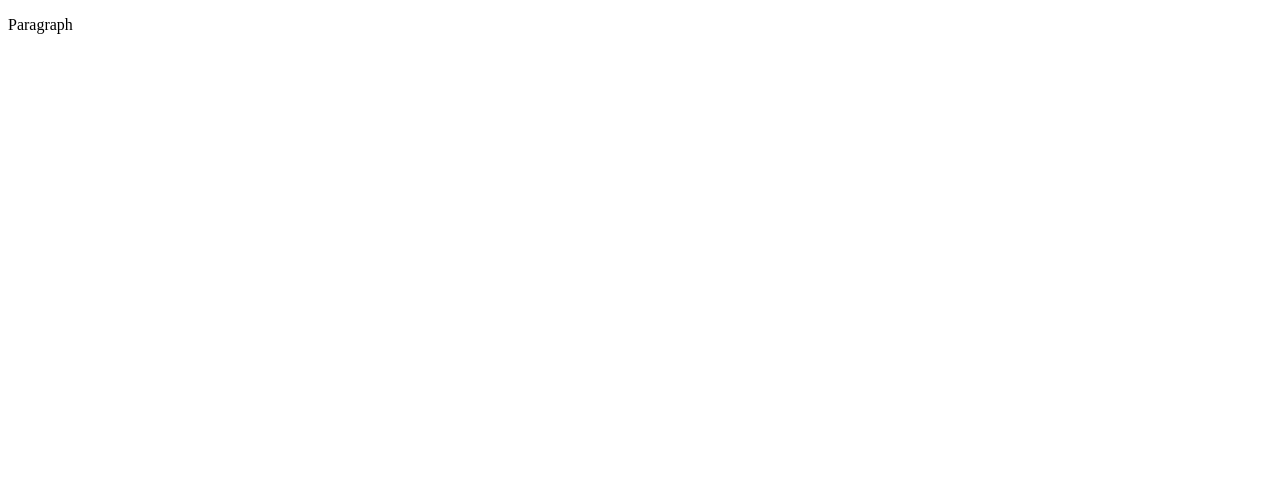
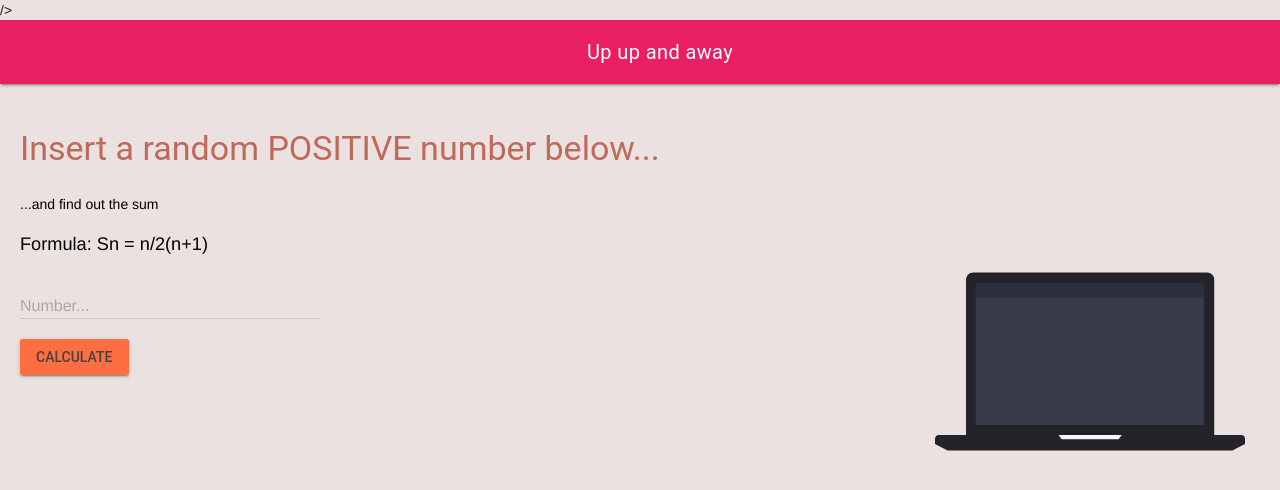
Before and after one commit to MTHS-ICD2O-1-2023/ICD2O-Unit-5-07-Hames-al-sharoa, a plain HTML site: page index.html in a window 1280 px wide. Drawn offline with nearby package versions, Linux system fonts and the light colour scheme.

Commit message:
save al changes

```diff
--- a/css/style.css
+++ b/css/style.css
@@ -1,4 +1,52 @@
-/* Created by: Mr. Coxall
-* Created on: Sep 2020
+/* Created by: hames al sharoa
+* Created on: may 2024
 * This file contains the CSS for index.html
 */
+
+.mdl-layout__header-row {
+  align-items: center;
+  justify-content: center;
+}
+
+.mdl-layout__content {
+  padding-left: 15pt;
+  padding-right: 15pt;
+  padding-top: 15pt;
+}
+
+/* Due to error in MDL : https://github.com/google/material-design-lite/issues/5281
+*/
+.mdl-ripple {
+  background: #000;
+  opacity: 0.001;
+}
+
+body {
+  background-color: rgb(235 225 224);
+}
+
+p {
+  color: black;
+  font-family: Helvetica, Arial, sans-serif;
+  font-weight: bold;
+  font-size: 1.5rem;
+  padding-top: 15pt;
+}
+
+img {
+  float: right;
+  margin-right: 15px;
+}
+
+#sum {
+  padding-top: 15px;
+  font-size: 130%;
+}
+
+#formula {
+  font-size: 130%;
+}
+
+h3 {
+  color: #be6a5b;
+}
--- a/index.html
+++ b/index.html
@@ -1,9 +1,64 @@
 <!DOCTYPE html>
 <html>
-  <head>
-    <title>Title</title>
-  </head>
-  <body>
-    <p>Paragraph</p>
-  </body>
+<head>
+  <meta charset="utf-8" />
+  <meta name="description" content="Area and Perimeter of Rectangle, in JavaScript" />
+  <meta name="keywords" content="mths, icd2o" />
+  <meta name="author" content="hames.al-sharoa" />
+  <meta name="viewport" content="width=device-width, initial-scale=1.0" />
+  <link rel="stylesheet" href="./css/style.css" />
+  <link rel="stylesheet" href="https://fonts.googleapis.com/icon?family=Material+Icons" />
+  <link rel="stylesheet" href="https://code.getmdl.io/1.3.0/material.indigo-pink.min.css" />
+  />
+  <link rel="apple-touch-icon" sizes="180x180" href="apple-touch-icon.png" />
+  <link rel="icon" type="image/png" sizes="32x32" href="favicon-32x32.png" />
+  <link rel="icon" type="image/png" sizes="16x16" href="favicon-16x16.png" />
+  <link rel="manifest" href="site.webmanifest" />
+  <link rel="stylesheet" href="https://fonts.googleapis.com/icon?family=Material+Icons" media="none"
+    onload="if(media!='all')media='all'" />
+  <noscript>
+    <link rel="stylesheet" href="https://fonts.googleapis.com/icon?family=Material+Icons" />
+  </noscript>
+  <link rel="stylesheet" href="https://code.getmdl.io/1.3.0/material.pink-deep_orange.min.css" media="none"
+    onload="if(media!='all')media='all'" />
+  <noscript>
+    <link rel="stylesheet" href="https://code.getmdl.io/1.3.0/material.pink-deep_orange.min.css" />
+  </noscript>
+  <link rel="apple-touch-icon" sizes="180x180" href="apple-touch-icon.png" />
+  <link rel="icon" type="image/png" sizes="32x32" href="favicon-32x32.png" />
+  <link rel="icon" type="image/png" sizes="16x16" href="favicon-16x16.png" />
+</head>
+<title>another loop</title>
+<body>
+  <script defer src="https://code.getmdl.io/1.3.0/material.min.js"></script>
+  <script src="./js/script.js"></script>
+  <div class="mdl-layout mdl-js-layout mdl-layout--fixed-header">
+    <header class="mdl-layout__header">
+      <div class="mdl-layout__header-row">
+        <span class="mdl-layout-title">Up up and away</span>
+      </div>
+    </header>
+    <main class="mdl-layout__content">
+      <h3>Insert a random POSITIVE number below...</h3>
+      <p>...and find out the sum</p>
+      <p id="formula">Formula: Sn = n/2(n+1)</p>
+      <img src="./images/notebook-animation.svg" alt="Computer" width="25%" height="25%" />
+      <!-- Numeric Textfield with Floating Label -->
+      <form action="#">
+        <div class="mdl-textfield mdl-js-textfield mdl-textfield--floating-label">
+          <input class="mdl-textfield__input" type="text" pattern="-?[0-9]*(\.[0-9]+)?" id="integer" />
+          <label class="mdl-textfield__label" for="integer">Number...</label>
+          <span class="mdl-textfield__error">Input is not a number!</span>
+        </div>
+      </form>
+
+      <!-- Raised button with ripple -->
+      <button class="mdl-button mdl-js-button mdl-button--raised mdl-js-ripple-effect mdl-button--accent"
+        onclick="myButtonClicked()">
+        calculate
+      </button>
+      <div id="sum"></div>
+    </main>
+  </div>
+</body>
 </html>
--- a/js/script.js
+++ b/js/script.js
@@ -1,5 +1,33 @@
-// Copyright (c) 2020 Mr. Coxall All rights reserved
+// Copyright (c) HAMES AL SHAROA All rights reserved
 //
-// Created by: Mr. Coxall
-// Created on: Sep 2020
+// Created by: hames al sharoa
+// Created on: may 2024
 // This file contains the JS functions for index.html
+
+"use strict"
+
+/**
+ * Check servie worker.
+ */
+if (navigator.serviceWorker) {
+  navigator.serviceWorker.register("/ICS2O-Unit5-07-JS/sw.js", {
+    scope: "/ICS2O-Unit5-07-JS/",
+  })
+}
+
+/**
+ * This function counts up from 1 to the user's chosen value.
+ */
+function myButtonClicked() {
+  const num = parseInt(document.getElementById("integer").value)
+  let sum = 0
+
+  document.getElementById("formula").innerHTML =
+    "Sn = " + num + "/2(" + num + "+1)"
+
+  for (let counter = 1; counter < num + 1; counter++) {
+    sum += counter
+  }
+
+  document.getElementById("sum").innerHTML = "Answer = " + sum
+}
```
Also changed, not shown: android-chrome-192x192.png (added), android-chrome-512x512.png (added), apple-touch-icon.png (added), favicon-16x16.png (added), favicon-32x32.png (added), favicon.ico (added), site.webmanifest (added).
